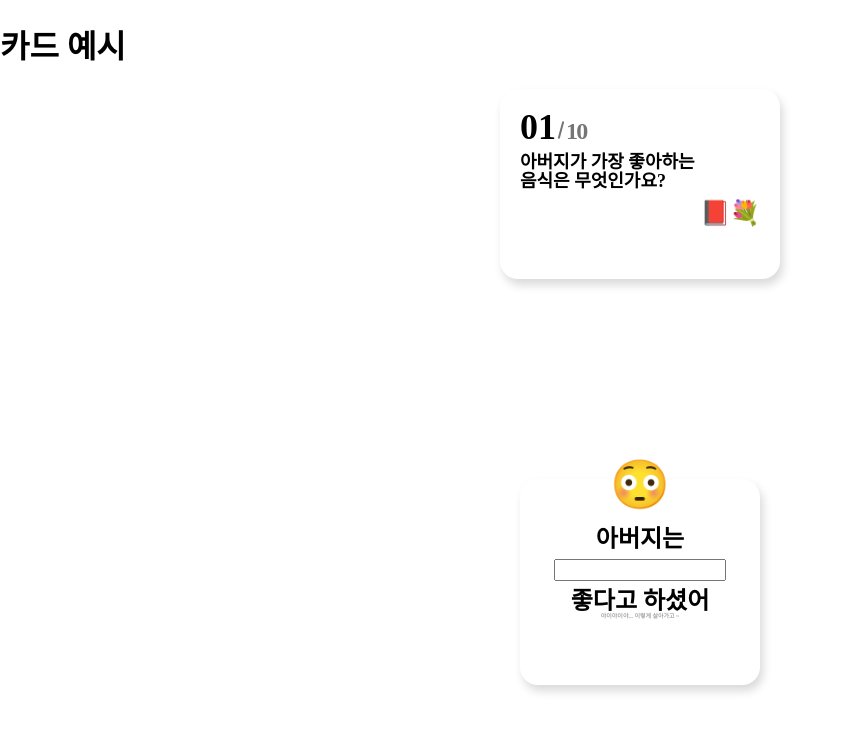
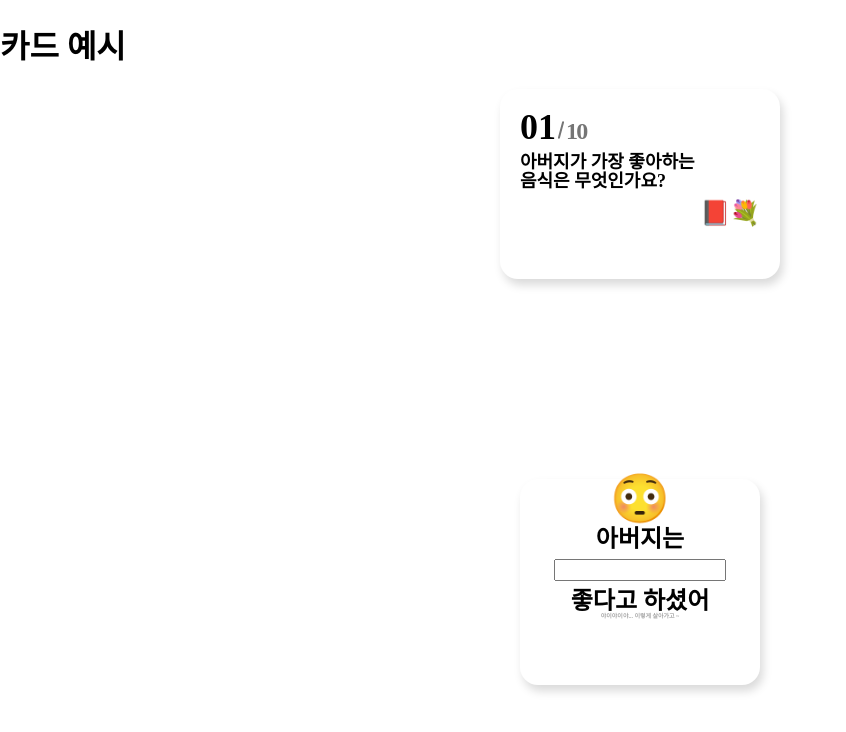
Before and after one commit to oh-my-parents/www, a React (Vite) app: page /sample in a window 1280 px wide. Shown: the top 732 px of the page, without its empty margins (0-846 px from the left). Built offline with nearby package versions, Linux system fonts and the light colour scheme; no server answers; a web font is replaced by a local one; what recoil-persist would draw is missing.

Commit message:
fix: modify textarea and shiling (#91)

```diff
--- a/src/components/ui/atoms/TextArea/index.module.scss
+++ b/src/components/ui/atoms/TextArea/index.module.scss
@@ -1,5 +1,6 @@
 textarea{
     text-align:center;
+    resize: none;
   &:focus {
     outline: none;
   }
--- a/src/components/ui/molecules/Card/index.module.scss
+++ b/src/components/ui/molecules/Card/index.module.scss
@@ -81,8 +81,7 @@
     text-align: center;
     letter-spacing: 0em;
     position: relative;
-    transform: translateY(-100%);
-
+    transform: translateY(-50%);
   }
 
   .helperText {
--- a/src/routes/Problem/[...Id].tsx
+++ b/src/routes/Problem/[...Id].tsx
@@ -4,7 +4,8 @@
 // import SelectAnswer from "@/components/ui/organism/SelectAnswer";
 // import DropdownAnswer from "@/components/ui/organism/DropdownAnswer";
 import Questions from "@/components/ui/organism/Question";
-import TextAreaAnswer from "@/components/ui/organism/TextAreaAnswer";
+import InputAnswer from "@/components/ui/organism/InputAnswer";
+// import TextAreaAnswer from "@/components/ui/organism/TextAreaAnswer";
 import $ from "./index.module.scss";
 
 // const sample = ["오늘", "지난주", "지난달", "언제더라..."];
@@ -22,7 +23,8 @@ const ProblemDetailPages = () => {
   return (
     <div className={$.questionLayout}>
       <Questions />
-      <TextAreaAnswer />
+      <InputAnswer />
+      {/* <TextAreaAnswer /> */}
       {/* <DropdownAnswer /> */}
       {/* <SelectAnswer onClick={onClickAnswer} array={sample} /> */}
     </div>
```
